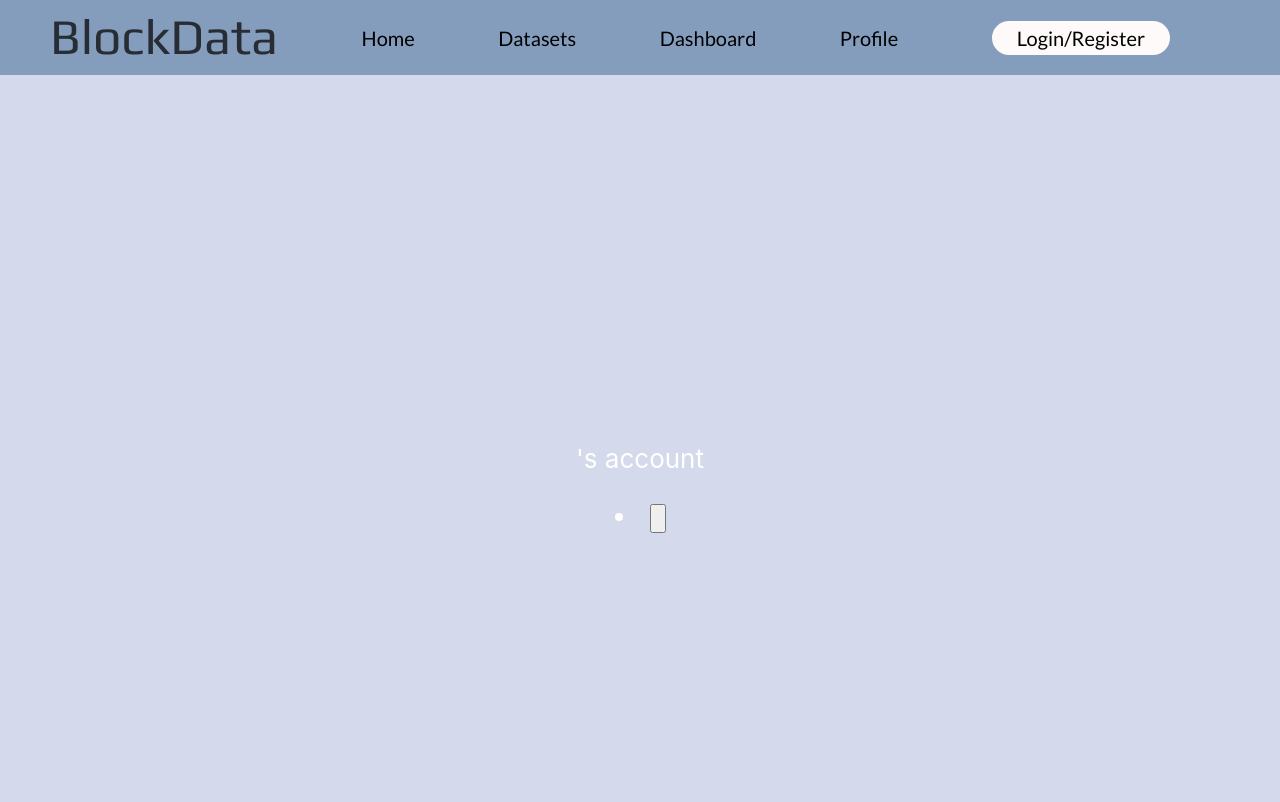
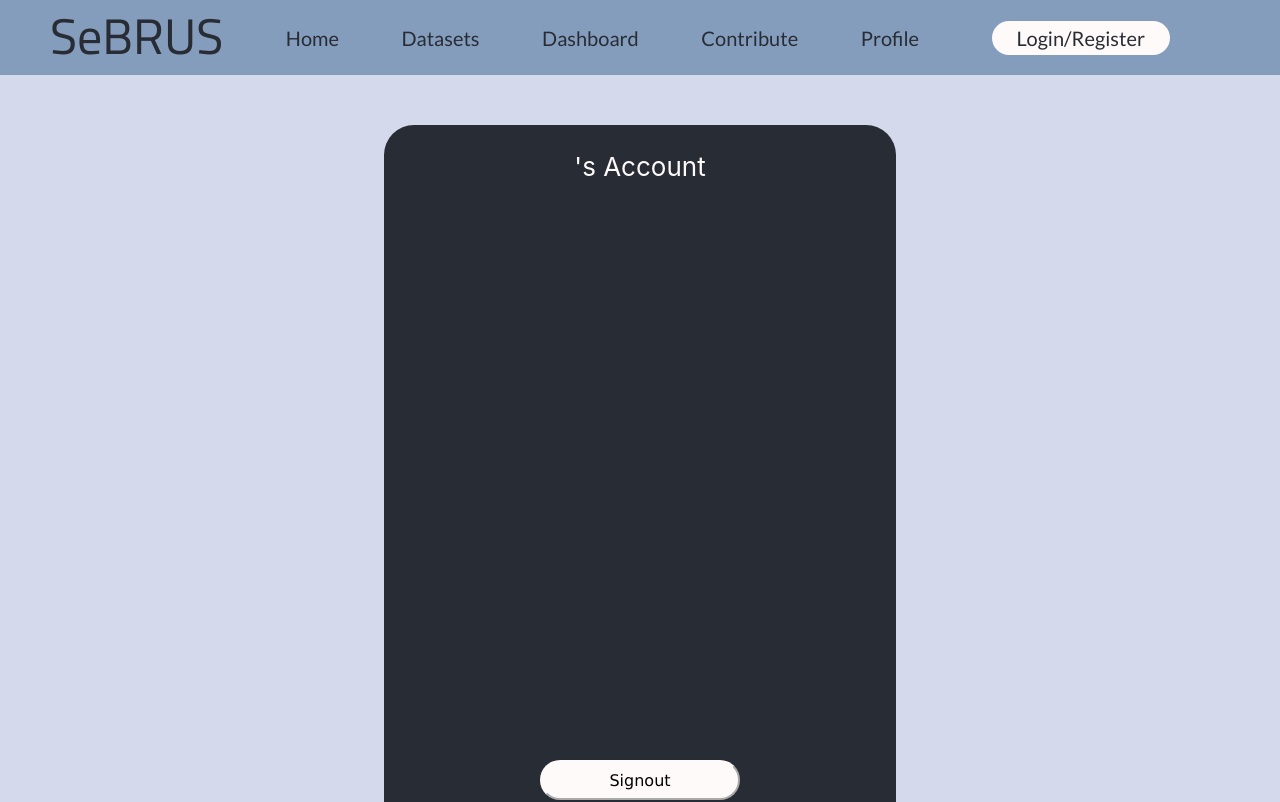
Before and after one commit to bliutech/SeBRUS, a React (Create React App) app in the folder client/: page /profile in a window 1280 px wide. Shown: the top 802 px of the page. Built offline with nearby package versions, Linux system fonts and the light colour scheme.

Commit message:
formatted CSS

```diff
--- a/client/src/components/DropdownMenu.jsx
+++ b/client/src/components/DropdownMenu.jsx
@@ -1,3 +1,5 @@
+import styles from "../styles/components/DropdownMenu.module.css";
+
 import { useEffect, useState } from "react";
 function DropdownMenu() {
   const [selected, setSelected] = useState("");
@@ -21,7 +23,7 @@ function DropdownMenu() {
 
   return (
     <select id="myDropdown" onChange={handleChange}>
-      <option value="">Select an option</option>
+      <option value="">Select a dataset</option>
       {dropDownOptions.map((option) => (
         <option key={option.value} value={option.value}>
           {option.text}
--- a/client/src/components/NavBar.jsx
+++ b/client/src/components/NavBar.jsx
@@ -10,7 +10,7 @@ function NavBar() {
   return (
     <div id={styles.navBar}>
       <div id={styles.bar}>
-        <div className={styles.logo}>BlockData</div>
+        <div className={styles.logo}>SeBRUS</div>
         <li>
           <Link id={styles.navLink} to="/">
             Home
@@ -24,6 +24,11 @@ function NavBar() {
         <li>
           <Link id={styles.navLink} to="/dashboard">
             Dashboard
+          </Link>
+        </li>
+        <li>
+          <Link id={styles.navLink} to="/contribute">
+            Contribute
           </Link>
         </li>
         <li>
--- a/client/src/pages/ContributePage.jsx
+++ b/client/src/pages/ContributePage.jsx
@@ -1,6 +1,7 @@
 import { useEffect, useState } from "react";
 import { useNavigate } from "react-router-dom";
 import DropdownMenu from "../components/DropdownMenu";
+import styles from "../styles/pages/ContributePage.module.css";
 
 function ImageUploader() {
   const [image, setImage] = useState("");
@@ -10,6 +11,10 @@ function ImageUploader() {
 
   const handleImageChange = (event) => {
     let file = event.target.files[0];
+    if (file === undefined) {
+      alert("Please upload a file");
+      return;
+    }
     console.log(file);
     const fileReader = new FileReader();
     fileReader.readAsDataURL(file);
@@ -32,13 +37,26 @@ function ImageUploader() {
   const [selected, setSelected] = useState("");
 
   return (
-    <div>
-      <h2>Image Uploader</h2>
-      <DropdownMenu selected={selected} />
+    <div className={styles.contribute}>
+      <p className={styles.header}>Upload Images</p>
+      <br></br>
+      <div>
+        <DropdownMenu selected={selected} />
+      </div>
       <p></p>
-      <input type="file" name="image" onChange={handleImageChange} />
-      <button onClick={handleSubmit}>Submit</button>
-
+      <input
+        type="file"
+        name="image"
+        className={styles.file}
+        onChange={handleImageChange}
+      ></input>
+      <p></p>
+      <input
+        type="button"
+        value="Upload"
+        className={styles.uploader}
+        onClick={() => handleSubmit()}
+      ></input>
       {image === "" ? null : <img src={image} alt="Upload image" />}
     </div>
   );
--- a/client/src/pages/HomePage.jsx
+++ b/client/src/pages/HomePage.jsx
@@ -5,7 +5,7 @@ function HomePage() {
 
   return (
     <div>
-      <text className={styles.logo}>BlockData</text>
+      <text className={styles.logo}>SeBRUS</text>
       <br></br>
       <br></br>
       <div className="home-image-container">
--- a/client/src/pages/ProfilePage.jsx
+++ b/client/src/pages/ProfilePage.jsx
@@ -1,7 +1,7 @@
 import { useState } from "react";
 import { useCookies } from "react-cookie";
 import { Link } from "react-router-dom";
-import styles from "../styles/components/LoginForm.module.css";
+import styles from "../styles/pages/ProfilePage.module.css";
 import { useNavigate } from "react-router-dom";
 import React from "react";
 
@@ -16,16 +16,14 @@ function ProfilePage() {
   }
 
   return (
-    <div>
-      <p>{cookies.name}'s account</p>
-      <li>
-        <input
-          type="button"
-          id={styles.button}
-          placeholder="Signout"
-          onClick={() => handleSignout()}
-        ></input>
-      </li>
+    <div className={styles.profPage}>
+      <p class={styles.acctText}>{cookies.name}'s Account</p>
+      <input
+        type="button"
+        class={styles.but}
+        value="Signout"
+        onClick={() => handleSignout()}
+      ></input>
     </div>
   );
 }
--- a/client/src/styles/components/NavBar.module.css
+++ b/client/src/styles/components/NavBar.module.css
@@ -1,5 +1,6 @@
 @import url('https://fonts.googleapis.com/css?family=Dosis');
 @import url('https://fonts.googleapis.com/css?family=Lato');
+@import url('https://fonts.googleapis.com/css?family=Cairo');
 
 .format {
     display: flex;
@@ -35,7 +36,7 @@
 .logo {
     color: #282c34;
     font-size: 50px;
-    font-family: "Play";
+    font-family: "Cairo";
     font-weight: 550;
     position: relative;
     z-index: 1;
@@ -43,17 +44,19 @@
 }
 
 #navLink {
+    color: #282c34;
     font-size: 20px;
     text-decoration: none;
     cursor: pointer;
 }
 
 #navLink:hover {
-    color: rgb(236, 230, 230);
+    color: snow;
 }
 
 .regis {
     background-color: snow;
+    color: #282c34;
     border-radius: 20px;
     padding: 0 25px;
     padding-top: 5px;
--- /dev/null
+++ b/client/src/styles/pages/ContributePage.module.css
@@ -0,0 +1,31 @@
+.contribute {
+    background-color: #282c34;
+    color: snow;
+    margin: 50px;
+    border-radius: 30px;
+    width: 40vw;
+    height: 100vh;
+}
+
+.header {
+    color: snow;
+    margin: 20px;
+    margin-top: 30px;
+}
+
+.file {
+    margin-left: 70px;
+}
+
+.uploader {
+    font-family: Verdana, sans-serif;
+    border-radius: 30px;
+    border-color: black;
+    width: 300px;
+    height: 40px;
+    font-size: 12pt;
+    color: 282c34;
+    margin: 0 px;
+    bottom: 0px;
+    background-color: snow;
+}
--- a/client/src/styles/pages/HomePage.module.css
+++ b/client/src/styles/pages/HomePage.module.css
@@ -1,4 +1,5 @@
 @import url('https://fonts.googleapis.com/css?family=Play');
+@import url('https://fonts.googleapis.com/css?family=Cairo');
 
 a:link,
 a:visited {
@@ -14,6 +15,6 @@ a:visited:active {
 .logo {
     color: #282c34;
     font-size: 50px;
-    font-family: "Play";
+    font-family: "Cairo";
     font-weight: 550;
 }
--- /dev/null
+++ b/client/src/styles/pages/ProfilePage.module.css
@@ -0,0 +1,23 @@
+.but {
+    font-family: Verdana, sans-serif;
+    border-radius: 30px;
+    border-color: snow;
+    width: 200px;
+    height: 40px;
+    font-size: 12pt;
+    color: 282c34;
+    position: absolute;
+    bottom: 0px;
+    background-color: snow;
+}
+
+.profPage {
+    background-color: #282c34;
+    color: snow;
+    margin: 50px;
+    border-radius: 30px;
+    width: 40vw;
+    height: 100vh;
+    display: flex;
+    justify-content: center;
+}
```
Also changed, not shown: client/src/styles/components/DropdownMenu.module.css (added), 2 other files (tests, documents, lock files or other folders).
